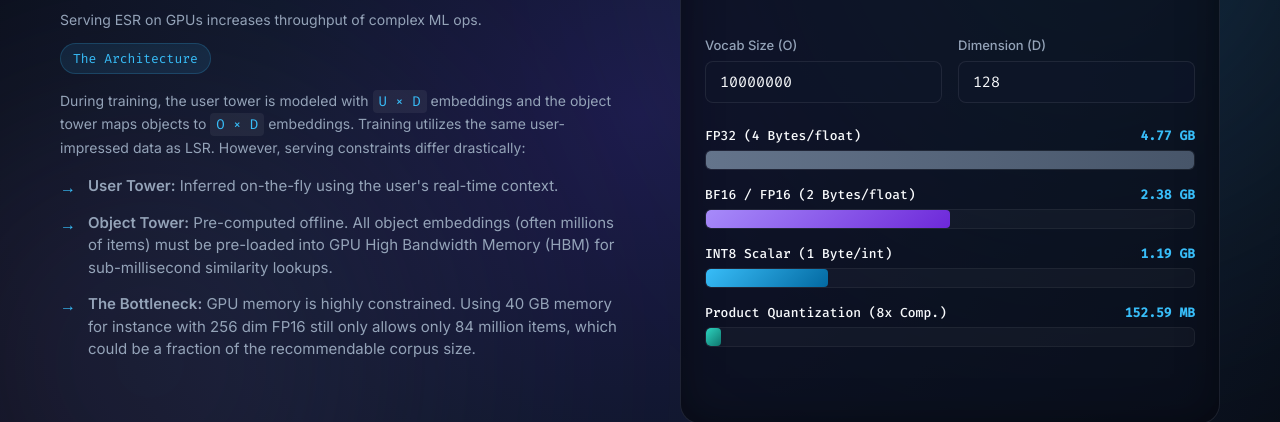
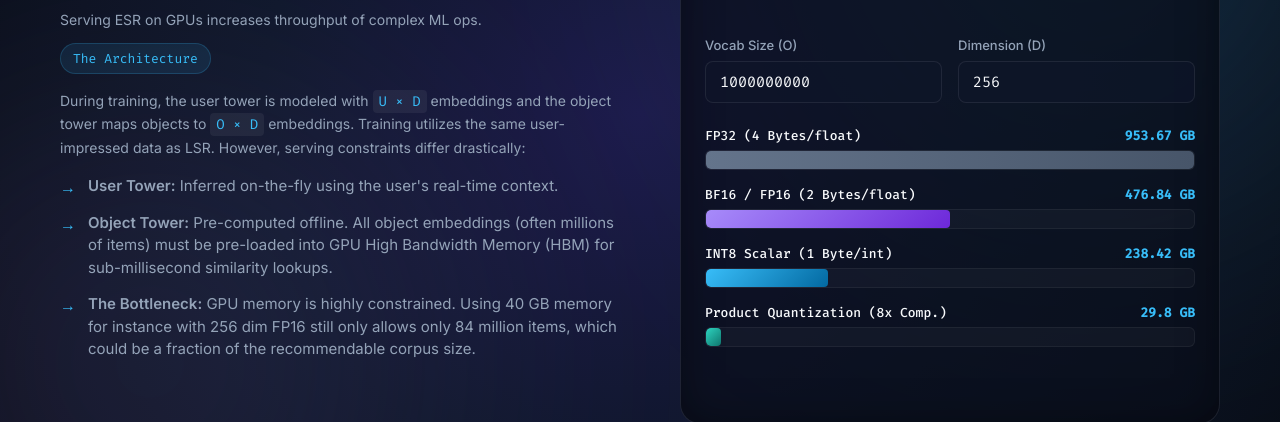
Before and after one commit to gauravchak/quantization_talk, a plain HTML site: page index.html in a window 1280 px wide. Both pictures are taken after a click on the button "Next Slide". Shown: the part 286-708 px from the top of the page. Drawn offline with Linux system fonts and the light colour scheme.

Commit message:
update calculator default to 1B vocab and 256 dim

```diff
--- a/index.html
+++ b/index.html
@@ -71,39 +71,39 @@
                 <div class="calc-inputs">
                   <div class="input-group">
                     <label for="calc-vocab">Vocab Size (O)</label>
-                    <input type="number" id="calc-vocab" class="input-field" value="10000000" step="1000000">
+                    <input type="number" id="calc-vocab" class="input-field" value="1000000000" step="10000000">
                   </div>
                   <div class="input-group">
                     <label for="calc-dim">Dimension (D)</label>
-                    <input type="number" id="calc-dim" class="input-field" value="128" step="32">
+                    <input type="number" id="calc-dim" class="input-field" value="256" step="32">
                   </div>
                 </div>
                 <div class="calc-bars">
                   <div class="bar-row">
                     <div class="bar-labels">
                       <span class="bar-label-type">FP32 (4 Bytes/float)</span>
-                      <span class="bar-label-val" id="val-fp32">5.12 GB</span>
+                      <span class="bar-label-val" id="val-fp32">953.67 GB</span>
                     </div>
                     <div class="bar-track"><div class="bar-fill fp32" id="bar-fp32"></div></div>
                   </div>
                   <div class="bar-row">
                     <div class="bar-labels">
                       <span class="bar-label-type">BF16 / FP16 (2 Bytes/float)</span>
-                      <span class="bar-label-val" id="val-fp16">2.56 GB</span>
+                      <span class="bar-label-val" id="val-fp16">476.84 GB</span>
                     </div>
                     <div class="bar-track"><div class="bar-fill fp16" id="bar-fp16"></div></div>
                   </div>
                   <div class="bar-row">
                     <div class="bar-labels">
                       <span class="bar-label-type">INT8 Scalar (1 Byte/int)</span>
-                      <span class="bar-label-val" id="val-int8">1.28 GB</span>
+                      <span class="bar-label-val" id="val-int8">238.42 GB</span>
                     </div>
                     <div class="bar-track"><div class="bar-fill int8" id="bar-int8"></div></div>
                   </div>
                   <div class="bar-row">
                     <div class="bar-labels">
                       <span class="bar-label-type">Product Quantization (8x Comp.)</span>
-                      <span class="bar-label-val" id="val-pq">160.00 MB</span>
+                      <span class="bar-label-val" id="val-pq">29.80 GB</span>
                     </div>
                     <div class="bar-track"><div class="bar-fill pq" id="bar-pq"></div></div>
                   </div>
```
